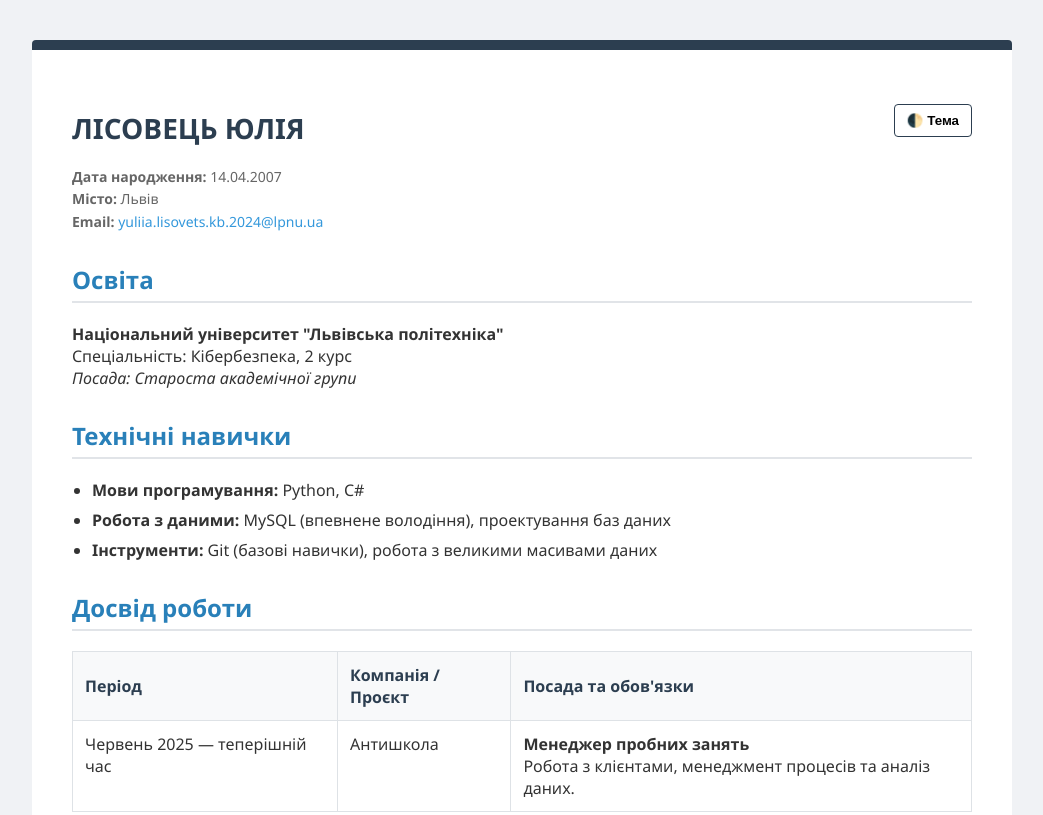
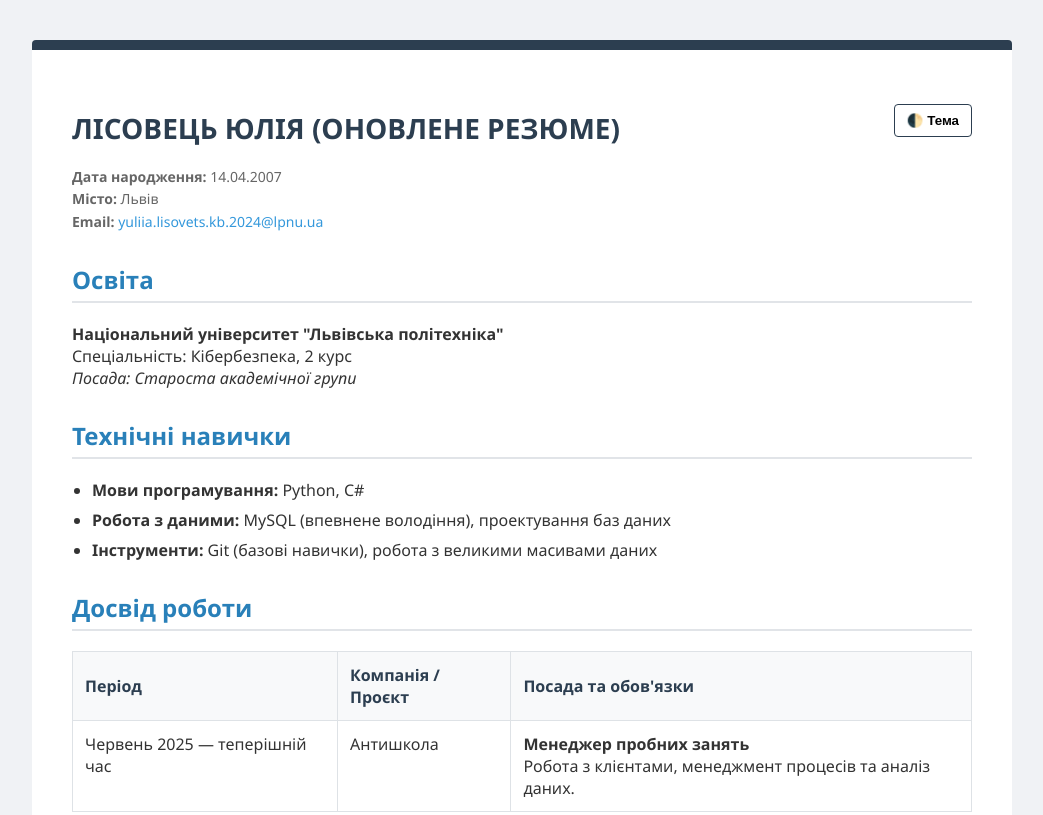
Before and after one commit to yuliialisovetskb2024-ui/my-cv-project, a plain HTML site: page index.html in a window 1280 px wide. Shown: the top 815 px of the page, without its empty margins (118-1161 px from the left). Drawn offline with Linux system fonts and the light colour scheme; no server answers.

Commit message:
Update index.html

```diff
--- a/index.html
+++ b/index.html
@@ -11,7 +11,7 @@
     <div class="main-container">
         <header>
             <div style="display: flex; justify-content: space-between; align-items: center;">
-                <h1>Лісовець Юлія</h1>
+                <h1>Лісовець Юлія (Оновлене резюме)</h1>
                 <button id="theme-toggle" style="padding: 8px 12px; cursor: pointer; border-radius: 4px; border: 1px solid #2c3e50; background: #fff; font-weight: bold;">🌓 Тема</button>
             </div>
             <p>
```
